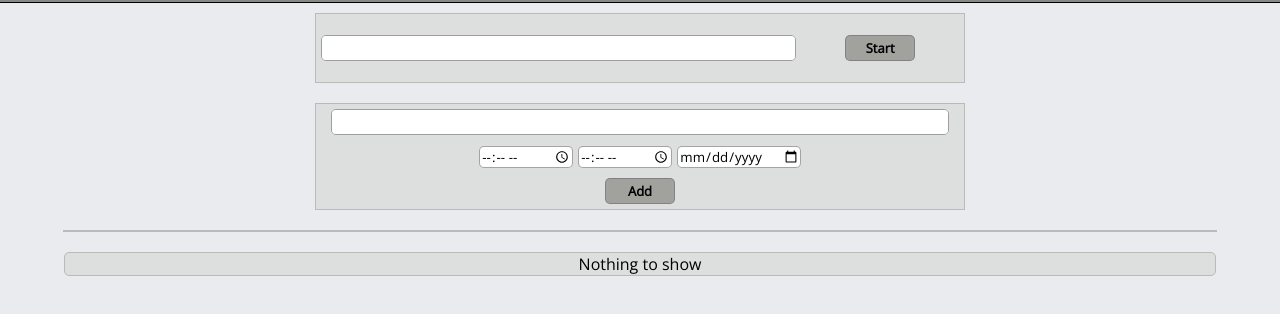
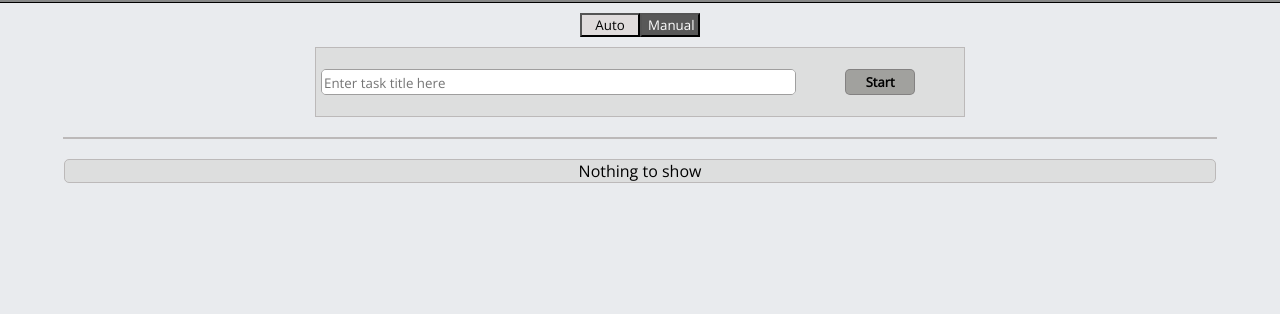
Before and after one commit to muhafiz5814/quicktrack, a website built with Vite: page src/index.html in a window 1280 px wide. Shown: the part 48-362 px from the top of the page. Built offline with nearby package versions, Linux system fonts and the light colour scheme.

Commit message:
Make the two trackin initiater types alternate.

```diff
--- a/src/css/style.css
+++ b/src/css/style.css
@@ -60,6 +60,34 @@ input{
   border-radius: 5px;
   font-weight: bold;
   font-size:small;
+}
+
+#entry-type{
+  display: flex;
+  margin-top: 10px;
+  /* border: 2px solid black;
+  border-radius: 15px; */
+  overflow: hidden;
+}
+
+#entry-type button{
+  width: 60px;
+}
+
+.auto-btn{
+  /* border: 1px solid black; */
+  background-color: rgb(88, 88, 88);
+  color: white;
+}
+
+.manual-btn{
+  background-color: rgb(88, 88, 88);
+  color: white;
+}
+
+.active{
+  background-color: rgb(224, 220, 220);
+  color: black;
 }
 
 /* Style for the Tracking Initiater begins here */
--- a/src/index.html
+++ b/src/index.html
@@ -22,10 +22,15 @@
   </header>
   <main>
     <div id="main-page">
+      <div id="entry-type">
+        <div id="auto-btn-box"><button id="auto-btn" class="auto-btn active">Auto</button></div>
+        <div id="manual-btn-box"><button id="manual-btn" class="manual-btn">Manual</button></div>
+      </div>
+
       <div id="tracking-initiater">
         <div id="start-tracking-container">
           <div id="title-input-box">
-            <input id="title-input" type="text" />
+            <input id="title-input" type="text" placeholder="Enter task title here"/>
           </div>
           <div id="start-btn-box">
             <button id="start-btn" class="btn">Start</button>
@@ -33,19 +38,23 @@
         </div>
       </div>
 
-      <div id="tracking-initiater-manual">
+      <div id="tracking-initiater-manual" style="display: none;">
         <div id="start-tracking-container-manual">
           <div id="title-input-box-manual">
-            <input type="text" id="title-input-manual" />
+            <input type="text" id="title-input-manual" placeholder="Enter task title here"/>
           </div>
           <div id="date-time-container-manual">
+
             <div id="start-time-input-box-manual">
+              <label for="start-date-input-manual">From</label>
               <input type="time" id="start-time-input-manual" />
             </div>
             <div id="end-time-input-box-manual">
+              <label for="end-time-input-manual">To</label>
               <input type="time" id="end-time-input-manual" />
             </div>
             <div id="start-date-input-box-manual">
+              <label for="start-date-input-manual">Date</label>
               <input type="date" id="start-date-input-manual" />
             </div>
           </div>
--- a/src/js/index.js
+++ b/src/js/index.js
@@ -15,7 +15,29 @@ const mainPageEl = document.getElementById("main-page")
 
 const chartDivEl = document.getElementById("chart-div")
 
+const autoBtnEl = document.getElementById("auto-btn")
+
+const manualBtnEl = document.getElementById("manual-btn")
+
+const trackingInitiaterEl = document.getElementById("tracking-initiater")
+
+const trackingInitiaterManualEl = document.getElementById("tracking-initiater-manual")
+
 renderTasks()
+
+autoBtnEl.addEventListener("click", () => {
+  trackingInitiaterEl.removeAttribute("style")
+  trackingInitiaterManualEl.setAttribute("style", "display: none;")
+  manualBtnEl.classList.remove("active")
+  autoBtnEl.classList.add("active")
+})
+
+manualBtnEl.addEventListener("click", () => {
+  trackingInitiaterManualEl.removeAttribute("style")
+  trackingInitiaterEl.setAttribute("style", "display: none;")
+  autoBtnEl.classList.remove("active")
+  manualBtnEl.classList.add("active")
+})
 
 startBtnEl.addEventListener("click", () => {
   const task1 = new RunningTask(inputEl.value)
```
